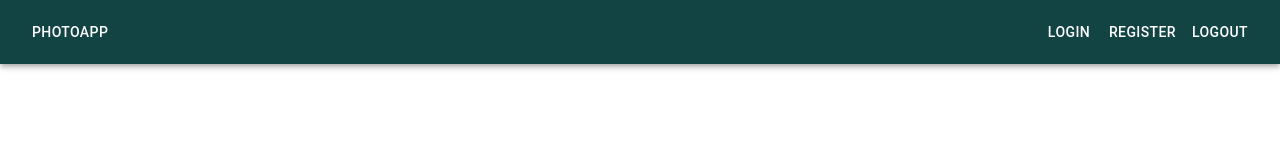
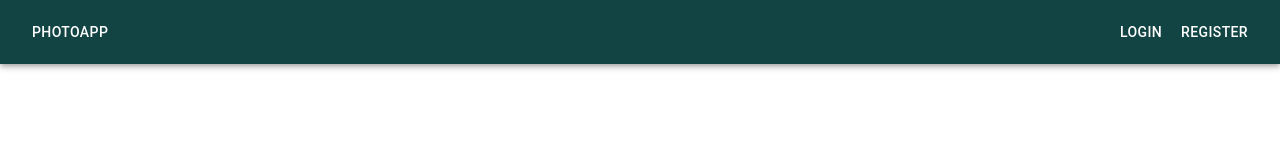
Before and after one commit to Meghanath91/photoApp, a React (Create React App) app: page /login in a window 1280 px wide. Shown: the top 154 px of the page. Built offline with nearby package versions, Linux system fonts and the light colour scheme.

Commit message:
logout add

```diff
--- a/src/App.js
+++ b/src/App.js
@@ -6,6 +6,7 @@ import Routes from "./Routes";
 
 function App() {
   const [user, setUser] = useState();
+  console.log(user, "in app.js");
   return (
     <AuthContext.Provider value={{ user, setUser }} className="App">
       <Routes />
--- a/src/app/components/Navbar/Navbar.js
+++ b/src/app/components/Navbar/Navbar.js
@@ -1,13 +1,14 @@
 import React, { useContext } from "react";
-import "./Navbar.scss";
+import localforage from "localforage";
 import AppBar from "@material-ui/core/AppBar";
 import Toolbar from "@material-ui/core/Toolbar";
 import Button from "@material-ui/core/Button";
+import "./Navbar.scss";
 import { useHistory } from "react-router-dom";
-// import AuthContext from "../../context/context";
+import AuthContext from "../../context/context";
 export default function Navbar() {
-  // const { user, setUser } = useContext(AuthContext);
-  // console.log(user);
+  const { user, setUser } = useContext(AuthContext);
+  console.log(user, "in navbar");
   const history = useHistory();
   const handleLogo = () => {
     history.push("/");
@@ -19,6 +20,8 @@ export default function Navbar() {
     history.push("/register");
   };
   const handleLogout = () => {
+    // localforage.clear();
+    setUser(null);
     history.push("/");
   };
   return (
@@ -31,15 +34,20 @@ export default function Navbar() {
             </Button>
           </div>
           <div>
+            {user ? (
+              <Button onClick={handleLogout} color="inherit">
+                Logout
+              </Button>
+            ) : (
+              <div>
                 <Button onClick={handleLogin} color="inherit">
                   Login
                 </Button>
                 <Button onClick={handleRegister} color="inherit">
                   Register
                 </Button>
-            <Button onClick={handleLogout} color="inherit">
-              Logout
-            </Button>
+              </div>
+            )}
           </div>
         </Toolbar>
       </AppBar>
--- a/src/app/components/Navbar/Navbar.scss
+++ b/src/app/components/Navbar/Navbar.scss
@@ -3,3 +3,6 @@
   justify-content: space-between;
   background-color: rgb(19, 68, 68);
 }
+.log-out-container {
+  display: flex;
+}
--- a/src/app/pages/Login/Login.js
+++ b/src/app/pages/Login/Login.js
@@ -1,15 +1,18 @@
-import React, { useState } from "react";
+import React, { useState, useContext } from "react";
 import { Button, TextField } from "@material-ui/core";
 import { useHistory } from "react-router-dom";
 import localforage from "localforage";
 // import localforage from "localforage";
 import axios from "axios";
 import "./login.scss";
-
+import AuthContext from "../../context/context";
 export default function Login() {
   const [email, setEmail] = useState("");
   const [password, setPassword] = useState("");
   const history = useHistory();
+  const { user, setUser } = useContext(AuthContext);
+  // console.log(user, "user");
+  // setUser("tom");
   // const [loggedin, setLoggedin] = useState(false);
 
   const handleLogin = async (evt) => {
@@ -32,6 +35,7 @@ export default function Login() {
               },
             })
             .then(async (res) => {
+              await setUser(res.data);
               localforage.setItem("user", res.data, async () => {
                 await history.push("/user", { params: res.data });
               });
```
Lines whose indentation alone changed are shown as unchanged.
